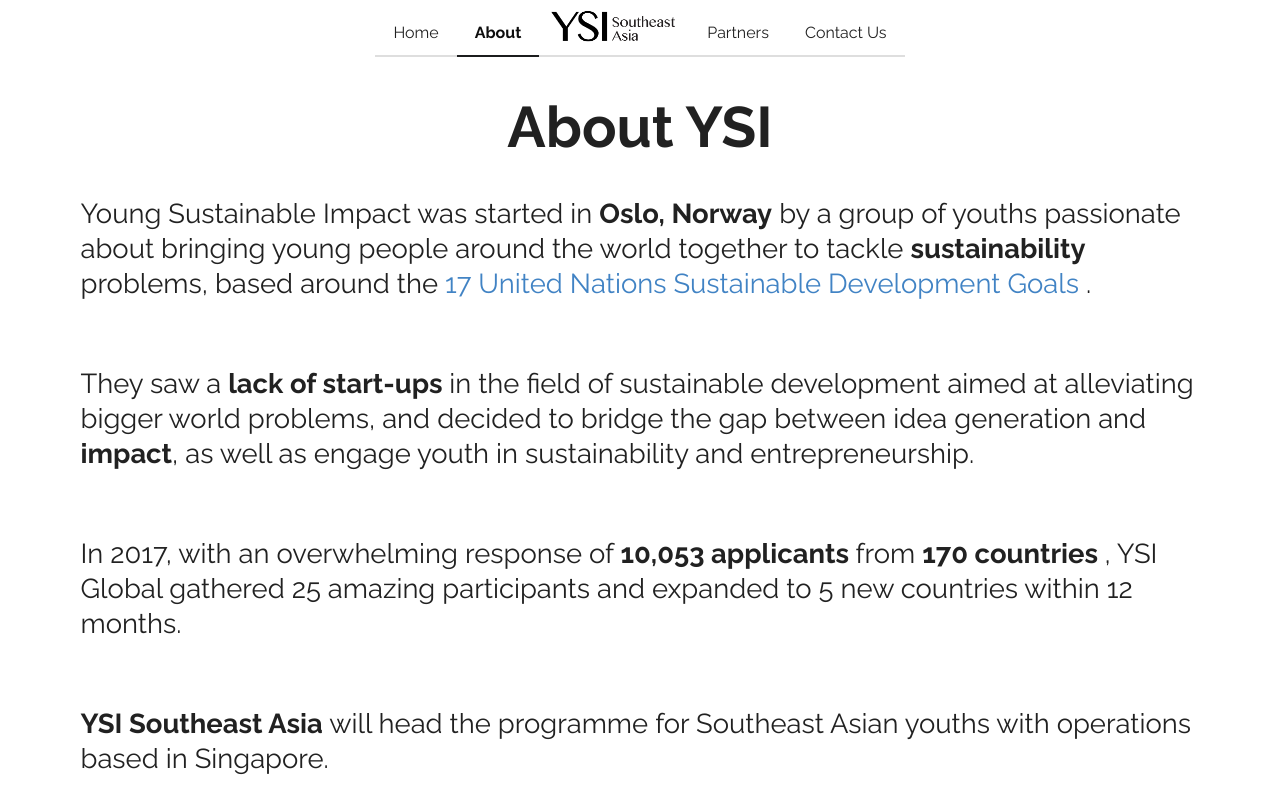
After one commit to frizensami/ysi-website, a Flask app: page /about in a window 1280 px wide. The commit adds this page. Run offline with Flask 2, Linux system fonts and the light colour scheme.

Commit message:
Add about content

```diff
--- a/app.py
+++ b/app.py
@@ -8,3 +8,7 @@ def hello_world():
 @app.route('/contact')
 def contact():
     return render_template('contact.html')
+
+@app.route('/about')
+def about():
+    return render_template('about.html')
--- /dev/null
+++ b/templates/about.html
@@ -0,0 +1,58 @@
+<!DOCTYPE html>
+<html>
+<head>
+    <title> About | YSI Southeast Asia </title>
+    <link rel="stylesheet" type="text/css" href="static/semantic/dist/semantic.min.css">
+</head>
+
+<body>
+
+<div class="ui center aligned container">
+<div class="ui compact secondary pointing menu">
+  <a class="item" href="/">
+    Home
+  </a>
+  <a class="active item" href="/about">
+    About
+  </a>
+  <div class="ui small image">
+      <a href="/"> <img src="static/img/YSI_SEA_LOGO.png"> </a>
+  </div>
+  <a class="item">
+      Partners
+  </a>
+  <a class="item" href="/contact">
+    Contact Us
+  </a>
+</div>
+</div>
+
+<div class="ui container">
+<div class="ui vertical masthead center aligned segment">
+   <div class="ui padded text container" >
+       <h1 class="ui header" style="margin-top: 0.3em;"> About YSI </h1>
+    </div>
+</div>
+</div>
+
+<div class="ui container">
+<div class="ui vertical aligned segment">
+    <h2 style="font-weight: lighter">
+        Young Sustainable Impact was started in <span style="font-weight:bold">Oslo, Norway</span>  </em>  by a group of youths passionate about bringing young people around the world together to tackle <span style="font-weight:bold"> sustainability </span> problems, based around the <a href="http://www.un.org/sustainabledevelopment/sustainable-development-goals/"> 17 United Nations Sustainable Development Goals </a>.
+    </h2>
+    <br>
+    <h2 style="font-weight: lighter">
+        They saw a <span style="font-weight:bold">lack of start-ups </span> in the field of sustainable development aimed at alleviating bigger world problems, and decided to bridge the gap between idea generation and <span style="font-weight:bold"> impact</span>, as well as engage youth in sustainability and entrepreneurship.
+    </h2>
+    <br>
+    <h2 style="font-weight: lighter">
+        In 2017, with an overwhelming response of <span style="font-weight:bold"> 10,053 applicants </span> from <span style="font-weight:bold"> 170 countries </span>, YSI Global gathered 25 amazing participants and expanded to 5 new countries within 12 months.
+    </h2>
+    <br>
+    <h2 style="font-weight: lighter">
+        <span style="font-weight:bold"> YSI Southeast Asia </span> will head the programme for Southeast Asian youths with operations based in Singapore.
+    </h2>
+</div>
+</div>
+</body>
+</html>
--- a/templates/contact.html
+++ b/templates/contact.html
@@ -12,11 +12,11 @@
   <a class="item" href="/">
     Home
   </a>
-  <a class="item">
+  <a class="item" href="/about">
     About
   </a>
   <div class="ui small image">
-      <img src="static/img/YSI_SEA_LOGO.png">
+      <a href="/"> <img src="static/img/YSI_SEA_LOGO.png"> </a>
   </div>
   <a class="item">
       Partners
```
Also changed, not shown: templates/index.html (+6 -6 lines), 1 other file.
